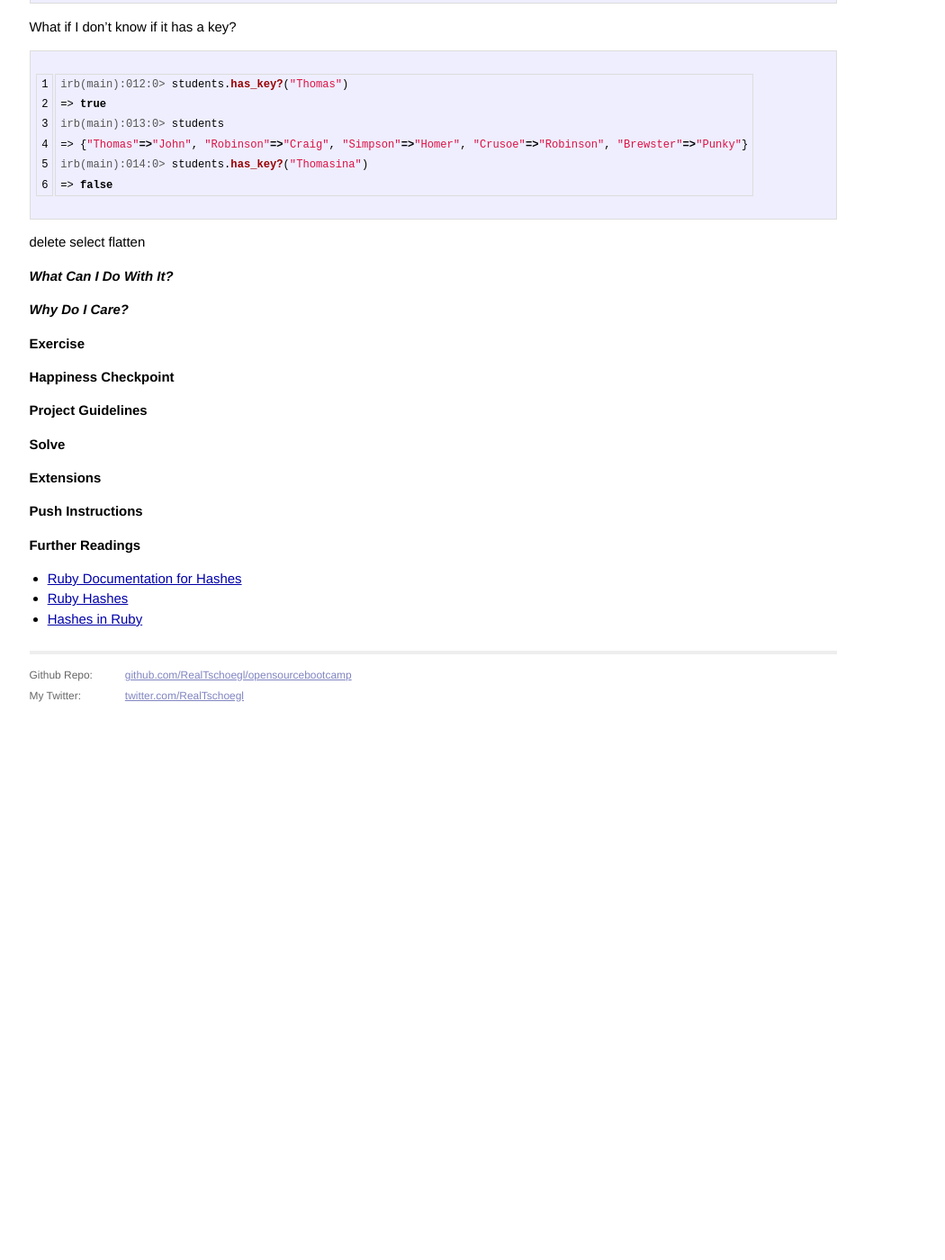
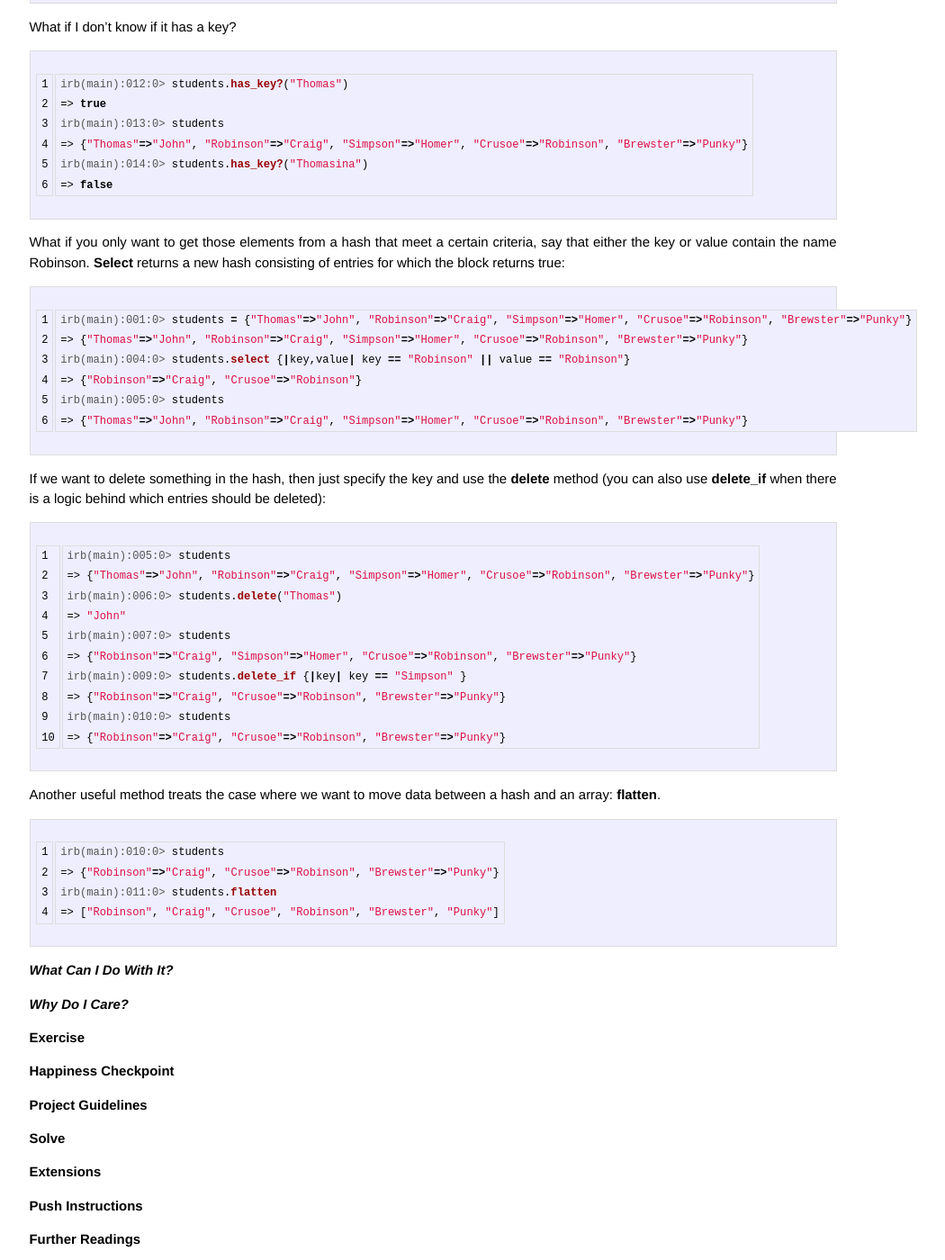
Before and after one commit to RealTschoegl/opensourcebootcamp, a Jekyll site: the page built from _posts/2014-03-12-lesson-hashes.markdown, in a window 1280 px wide and 1400 px high, scrolled down 3462 px. Shown: the whole window at 90% size, without its empty margins (159-1209 px from the left). Built offline with Jekyll 4.4.1, drawn with Linux system fonts in a browser that asks for light colours; Markdown is read by kramdown in place of the engine named in the settings; before the commit the page ends 4258 px from its top, so only the background shows below that.

Commit message:
Updated 2014-03-12-lesson-hashes.markdown

```diff
--- a/_posts/2014-03-12-lesson-hashes.markdown
+++ b/_posts/2014-03-12-lesson-hashes.markdown
@@ -162,9 +162,40 @@ irb(main):014:0> students.has_key?("Thomasina")
 => false
 {% endhighlight %}
 
-delete
-select
-flatten
+What if you only want to get those elements from a hash that meet a certain criteria, say that either the key or value contain the name Robinson.  **Select** returns a new hash consisting of entries for which the block returns true:
+
+{% highlight irb linenos %}
+irb(main):001:0> students = {"Thomas"=>"John", "Robinson"=>"Craig", "Simpson"=>"Homer", "Crusoe"=>"Robinson", "Brewster"=>"Punky"}
+=> {"Thomas"=>"John", "Robinson"=>"Craig", "Simpson"=>"Homer", "Crusoe"=>"Robinson", "Brewster"=>"Punky"}
+irb(main):004:0> students.select {|key,value| key == "Robinson" || value == "Robinson"}
+=> {"Robinson"=>"Craig", "Crusoe"=>"Robinson"}
+irb(main):005:0> students
+=> {"Thomas"=>"John", "Robinson"=>"Craig", "Simpson"=>"Homer", "Crusoe"=>"Robinson", "Brewster"=>"Punky"}
+{% endhighlight %}
+
+If we want to delete something in the hash, then just specify the key and use the **delete** method (you can also use **delete_if** when there is a logic behind which entries should be deleted):
+
+{% highlight irb linenos %}
+irb(main):005:0> students
+=> {"Thomas"=>"John", "Robinson"=>"Craig", "Simpson"=>"Homer", "Crusoe"=>"Robinson", "Brewster"=>"Punky"}
+irb(main):006:0> students.delete("Thomas")
+=> "John"
+irb(main):007:0> students
+=> {"Robinson"=>"Craig", "Simpson"=>"Homer", "Crusoe"=>"Robinson", "Brewster"=>"Punky"}
+irb(main):009:0> students.delete_if {|key| key == "Simpson" }
+=> {"Robinson"=>"Craig", "Crusoe"=>"Robinson", "Brewster"=>"Punky"}
+irb(main):010:0> students
+=> {"Robinson"=>"Craig", "Crusoe"=>"Robinson", "Brewster"=>"Punky"}
+{% endhighlight %}
+
+Another useful method treats the case where we want to move data between a hash and an array: **flatten**.
+
+{% highlight irb linenos %}
+irb(main):010:0> students
+=> {"Robinson"=>"Craig", "Crusoe"=>"Robinson", "Brewster"=>"Punky"}
+irb(main):011:0> students.flatten
+=> ["Robinson", "Craig", "Crusoe", "Robinson", "Brewster", "Punky"]
+{% endhighlight %}
 
 ### _What Can I Do With It?_
 
```
